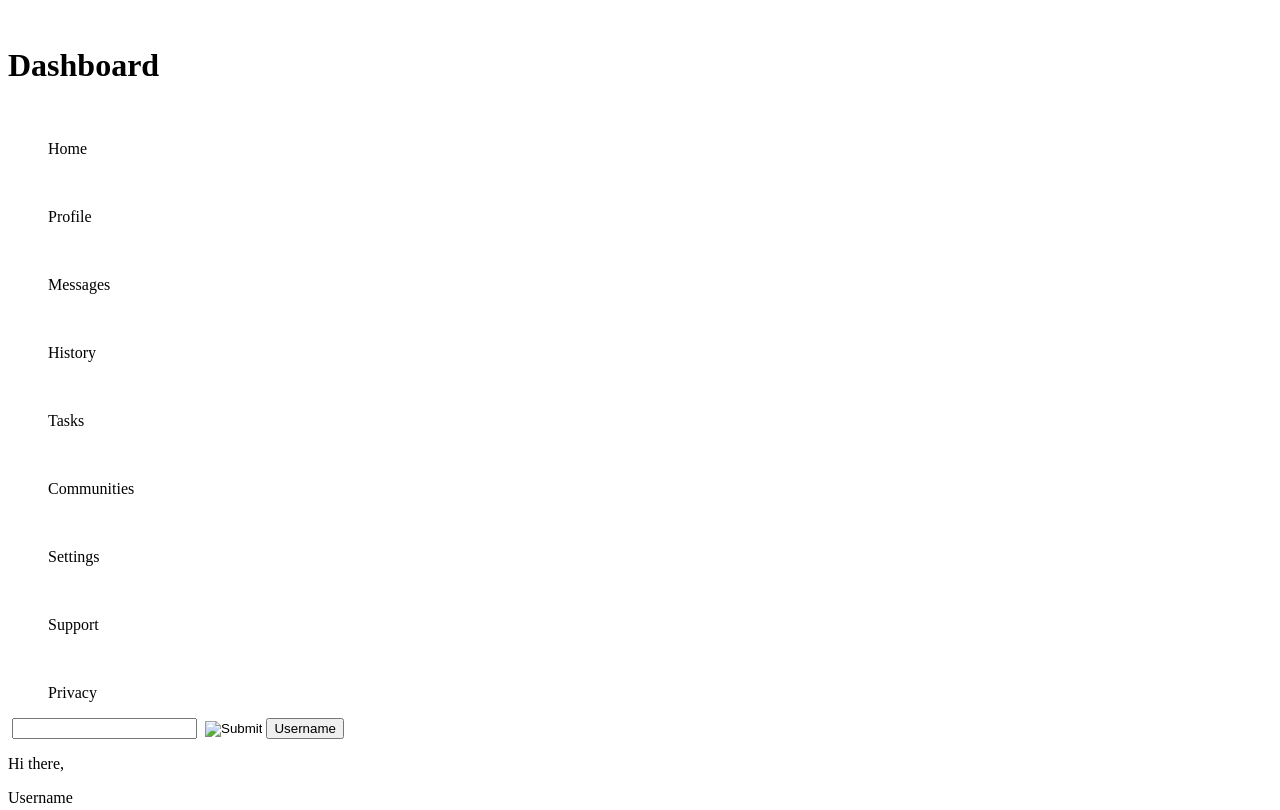
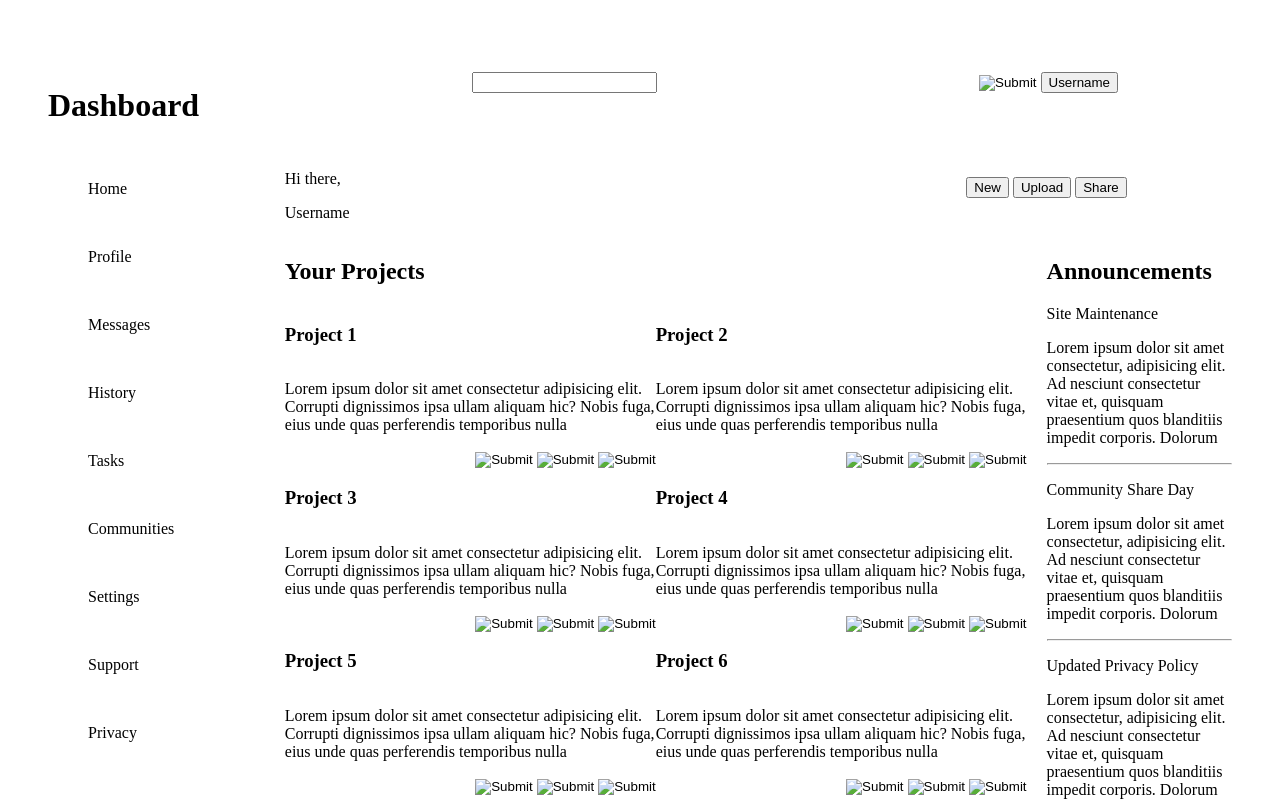
Before and after one commit to Jettan17/odin-dashboard, a plain HTML site: page index.html in a window 1280 px wide. Shown: the top 810 px of the page. Drawn offline with Linux system fonts and the light colour scheme.

Commit message:
feat: grid layouts

```diff
--- a/index.html
+++ b/index.html
@@ -27,65 +27,87 @@
         </ul>
     </div>
     <div class="header">
+        <div class="search-cell">
             <img src="">
             <input type="text" name="search-bar">
+        </div>
 
+        <div class="profile-cell">
             <img src="">
             <input type="image" src="">
             <button>Username</button>
+        </div>
 
+        <div class="welcome-cell">
             <img src="">
             <p>Hi there,</p>
             <p>Username</p>
+        </div>
 
+        <div class="buttons-cell">
             <button>New</button>
             <button>Upload</button>
             <button>Share</button>
         </div>
+    </div>
     <div class="main-content">
         <div class="your-projects">
             <h2>Your Projects</h2>
+            <div class="projects-container">
                 <div class="project">
                     <h3>Project 1</h3>
                     <p>Lorem ipsum dolor sit amet consectetur adipisicing elit. Corrupti dignissimos ipsa ullam aliquam hic? Nobis fuga, eius unde quas perferendis temporibus nulla </p>
+                    <div class="project-buttons">
                         <input class="favourite" type="image" src="">
                         <input class="visible" type="image" src="">
                         <input class="collaborate" type="image" src="">
                     </div>
+                </div>
                 <div class="project">
                     <h3>Project 2</h3>
                     <p>Lorem ipsum dolor sit amet consectetur adipisicing elit. Corrupti dignissimos ipsa ullam aliquam hic? Nobis fuga, eius unde quas perferendis temporibus nulla </p>
+                    <div class="project-buttons">
                         <input class="favourite" type="image" src="">
                         <input class="visible" type="image" src="">
                         <input class="collaborate" type="image" src="">
                     </div>
+                </div>
                 <div class="project">
                     <h3>Project 3</h3>
                     <p>Lorem ipsum dolor sit amet consectetur adipisicing elit. Corrupti dignissimos ipsa ullam aliquam hic? Nobis fuga, eius unde quas perferendis temporibus nulla </p>
+                    <div class="project-buttons">
                         <input class="favourite" type="image" src="">
                         <input class="visible" type="image" src="">
                         <input class="collaborate" type="image" src="">
                     </div>
+                </div>
                 <div class="project">
                     <h3>Project 4</h3>
                     <p>Lorem ipsum dolor sit amet consectetur adipisicing elit. Corrupti dignissimos ipsa ullam aliquam hic? Nobis fuga, eius unde quas perferendis temporibus nulla </p>
+                    <div class="project-buttons">
                         <input class="favourite" type="image" src="">
                         <input class="visible" type="image" src="">
                         <input class="collaborate" type="image" src="">
                     </div>
+                </div>
                 <div class="project">
                     <h3>Project 5</h3>
                     <p>Lorem ipsum dolor sit amet consectetur adipisicing elit. Corrupti dignissimos ipsa ullam aliquam hic? Nobis fuga, eius unde quas perferendis temporibus nulla </p>
+                    <div class="project-buttons">
                         <input class="favourite" type="image" src="">
                         <input class="visible" type="image" src="">
                         <input class="collaborate" type="image" src="">
                     </div>
+                </div>
                 <div class="project">
                     <h3>Project 6</h3>
                     <p>Lorem ipsum dolor sit amet consectetur adipisicing elit. Corrupti dignissimos ipsa ullam aliquam hic? Nobis fuga, eius unde quas perferendis temporibus nulla </p>
+                    <div class="project-buttons">
                         <input class="favourite" type="image" src="">
                         <input class="visible" type="image" src="">
                         <input class="collaborate" type="image" src="">
+                    </div>
+                </div>
             </div>
         </div>
         <div class="announcements">
--- a/style.css
+++ b/style.css
@@ -1,3 +1,50 @@
 ul {
     list-style-type: none;
 }
+
+body {
+    padding: 40px;
+    display: grid;
+    grid-template: 1fr 9fr / 1fr 4fr;
+}
+
+.sidebar {
+    grid-row: 1 / 3;
+}
+
+.header {
+    display: grid;
+    grid-template: 2fr 3fr / 3fr 2fr;
+    gap: 20px;
+    justify-items: center;
+    align-items: center;
+}
+
+.welcome-cell {
+    justify-self: start;
+}
+
+.main-content {
+    display: grid;
+    grid-template: auto 1fr / 4fr 1fr;
+    gap: 20px;
+}
+
+/* Projects */
+
+.your-projects {
+    grid-row: 1 / 3;
+}
+
+.projects-container {
+    display: grid;
+    grid-template: 1fr 1fr 1fr / 1fr 1fr;
+}
+
+.project {
+    display: grid;
+}
+
+.project-buttons {
+    justify-self: end;
+}
```
Lines whose indentation alone changed are shown as unchanged.
